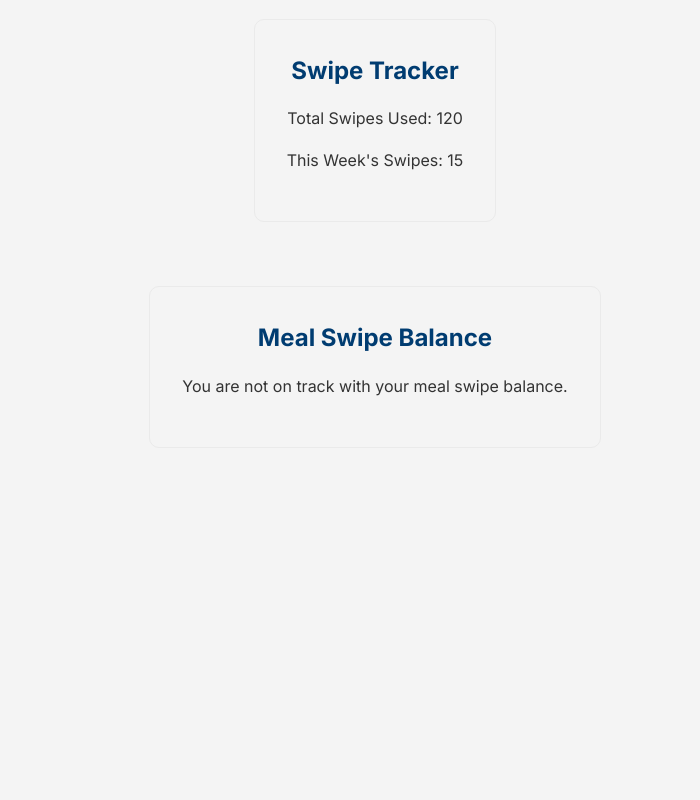
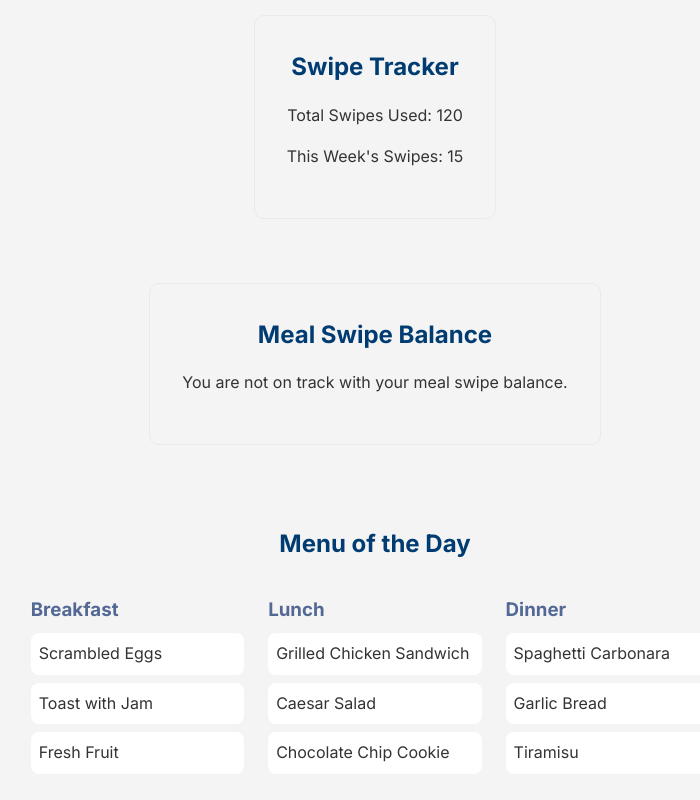
Before and after one commit to occost/Ucla-Swipe-Tracker, a Next.js app in the folder ucla-swiper-planner/: page / in a window 1280 px wide. Shown: the part 232-1032 px from the top of the page, without its empty margins (265-965 px from the left). Before the commit the page ends 800 px from the top, so only its background shows below. Built offline with nearby package versions, Linux system fonts and the light colour scheme.

Commit message:
Created the Menu Compnonent and added it to Home Page
I created the placeholder for the menu, which will
have its data replaced with the results from the scraper.
I also created the associated CSS file with the menu.

```diff
--- a/ucla-swiper-planner/src/app/page.js
+++ b/ucla-swiper-planner/src/app/page.js
@@ -5,6 +5,7 @@
 import { useEffect, useState } from 'react';
 import styles from './ui/Home.module.css'; // Make sure to have this CSS file for styling
 import Navbar from './ui/Navbar';
+import Menu from './ui/Menu';
 
 // Mock data, assuming you would replace this with real data fetched from the backend
 const mockTotalSwipesUsed = 120;
@@ -44,6 +45,7 @@ export default function Home() {
                     <h2>Meal Swipe Balance</h2>
                     <p>You are {onTrack ? "on track" : "not on track"} with your meal swipe balance.</p>
                 </div>
+                <Menu />
             </main>
         </div>
     );
--- a/ucla-swiper-planner/src/app/ui/Home.module.css
+++ b/ucla-swiper-planner/src/app/ui/Home.module.css
@@ -16,6 +16,7 @@
     margin: 0;
     line-height: 1.15;
     font-size: 4rem;
+    padding-top: 20px;
 }
 
 .swipeTracker, .balanceInfo {
--- /dev/null
+++ b/ucla-swiper-planner/src/app/ui/Menu.js
@@ -0,0 +1,39 @@
+// components/Menu.js
+import styles from './Menu.module.css'; // Assuming you will create a CSS module for styling
+
+const Menu = () => {
+  return (
+    <div className={styles.menu}>
+      <h2 className={styles.menuTitle}>Menu of the Day</h2>
+      <div className={styles.mealSection}>
+        <h3>Breakfast</h3>
+        <ul>
+          {/* Placeholder items - replace with actual meal data */}
+          <li>Scrambled Eggs</li>
+          <li>Toast with Jam</li>
+          <li>Fresh Fruit</li>
+        </ul>
+      </div>
+      <div className={styles.mealSection}>
+        <h3>Lunch</h3>
+        <ul>
+          {/* Placeholder items - replace with actual meal data */}
+          <li>Grilled Chicken Sandwich</li>
+          <li>Caesar Salad</li>
+          <li>Chocolate Chip Cookie</li>
+        </ul>
+      </div>
+      <div className={styles.mealSection}>
+        <h3>Dinner</h3>
+        <ul>
+          {/* Placeholder items - replace with actual meal data */}
+          <li>Spaghetti Carbonara</li>
+          <li>Garlic Bread</li>
+          <li>Tiramisu</li>
+        </ul>
+      </div>
+    </div>
+  );
+};
+
+export default Menu;
--- /dev/null
+++ b/ucla-swiper-planner/src/app/ui/Menu.module.css
@@ -0,0 +1,64 @@
+/* components/Menu.module.css */
+.menu {
+    background-color: var(--light-gray);
+    border-radius: var(--border-radius);
+    padding: var(--spacing-medium);
+    display: flex;
+    justify-content: space-around; /* Distribute space evenly around meal sections */
+    flex-wrap: wrap; /* Ensure responsiveness */
+    margin-top: var(--spacing-large);
+  }
+
+  .menuTitle {
+    color: var(--dark-blue);
+    text-align: center;
+    margin-bottom: var(--spacing-large);
+    width: 100%; /* Ensure the title spans the full width */
+  }
+
+  .mealSection {
+    width: 30%; /* Adjust based on preference and available space */
+    margin-bottom: var(--spacing-large);
+    transition: transform 0.3s ease; /* Smooth transition for hover effect */
+  }
+
+  .mealSection:hover {
+    transform: scale(1.05); /* Slightly enlarge sections on hover */
+  }
+
+  .mealSection h3 {
+    color: var(--ucla-blue);
+    margin-bottom: var(--spacing-small);
+    transition: color 0.3s ease; /* Smooth transition for text color change */
+  }
+
+  .mealSection:hover h3 {
+    color: var(--ucla-gold); /* Change color on hover */
+  }
+
+  .mealSection ul {
+    list-style-type: none;
+    padding: 0;
+  }
+
+  .mealSection ul li {
+    background-color: var(--white);
+    margin-bottom: var(--spacing-small);
+    padding: var(--spacing-small);
+    border-radius: var(--border-radius);
+    transition: background-color 0.3s ease, transform 0.3s ease; /* Smooth transitions for hover effects */
+  }
+
+  .mealSection ul li:hover {
+    background-color: var(--ucla-blue); /* Change background color on hover */
+    color: var(--white); /* Change text color on hover */
+    transform: translateY(-2px); /* Slightly raise the item */
+  }
+
+  /* Responsive adjustments */
+  @media (max-width: 768px) {
+    .mealSection {
+      width: 100%; /* Stack meal sections vertically on smaller screens */
+      margin-bottom: var(--spacing-medium);
+    }
+  }
--- a/ucla-swiper-planner/src/app/ui/Navbar.js
+++ b/ucla-swiper-planner/src/app/ui/Navbar.js
@@ -14,12 +14,12 @@ const Navbar = () => {
         </li>
         <li className={styles.navItem}>
           <Link href="/about" legacyBehavior>
-            <a className={styles.navLink}>About</a>
+            <a className={styles.navLink}>Profile</a>
           </Link>
         </li>
         <li className={styles.navItem}>
           <Link href="/contact" legacyBehavior>
-            <a className={styles.navLink}>Contact</a>
+            <a className={styles.navLink}>Calendar</a>
           </Link>
         </li>
       </ul>
```
